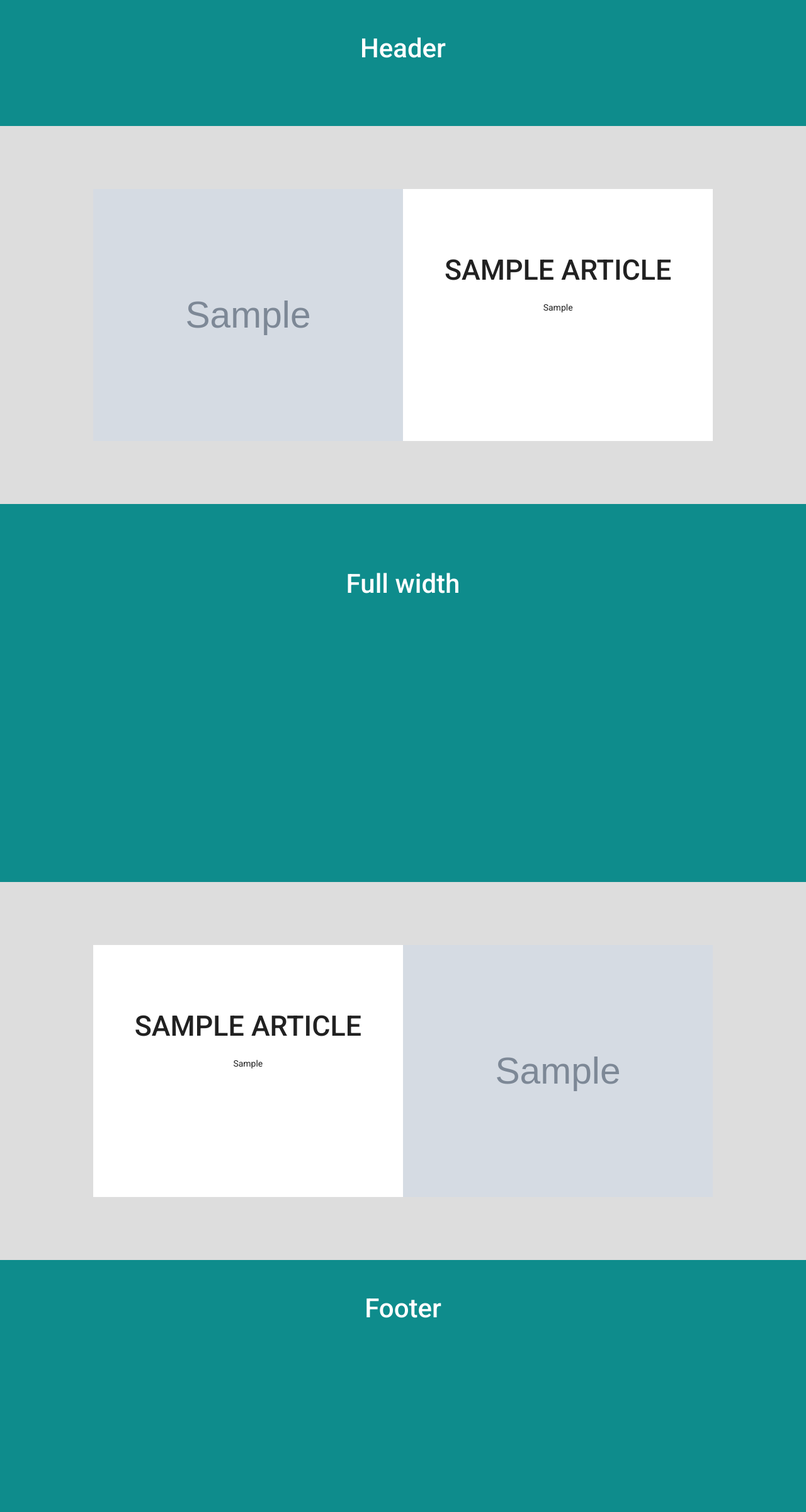
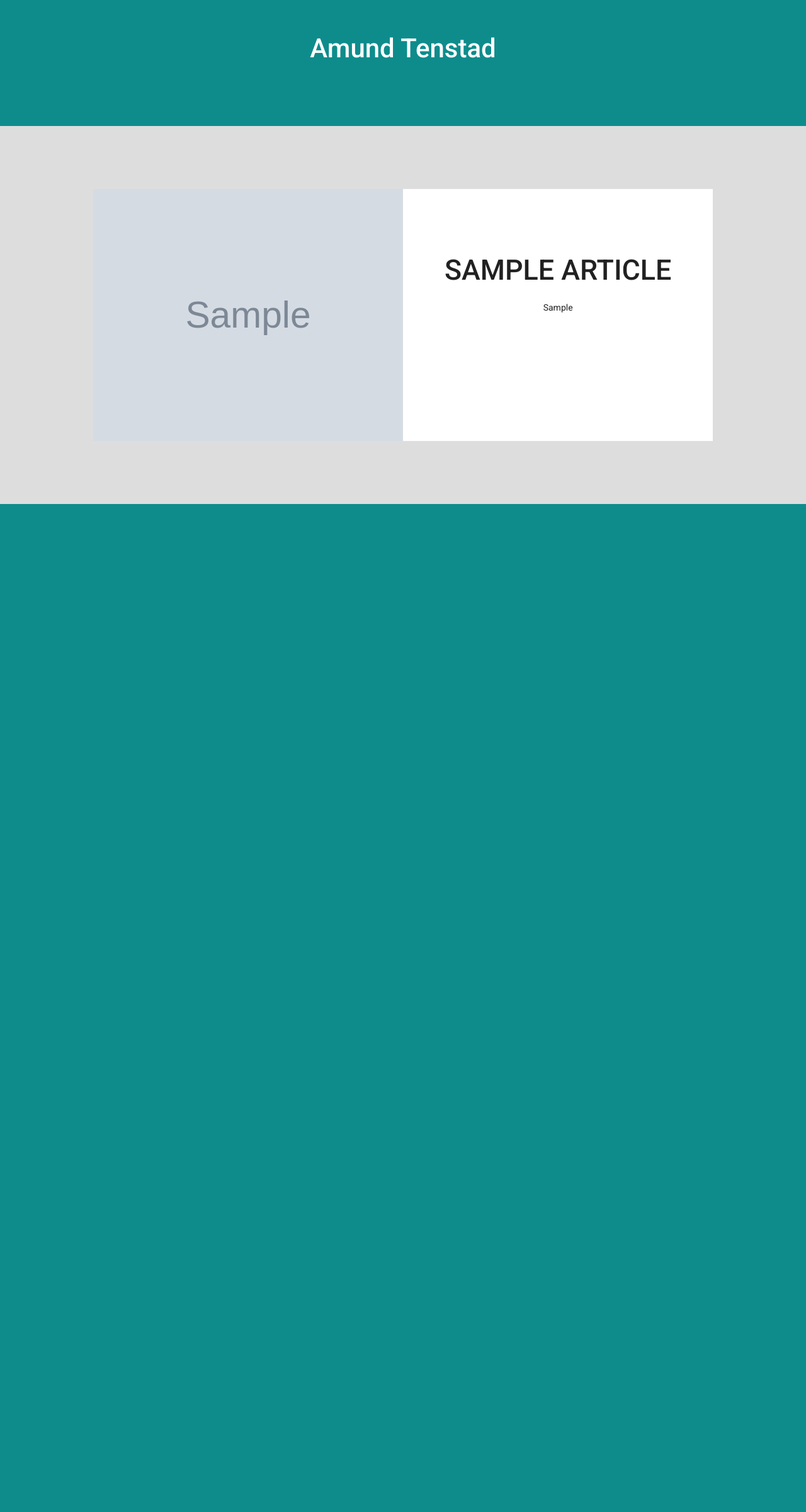
Before and after one commit to tenstad/amund_io, a Django app: page / in a window 1280 px wide. Shown: the whole page at 63% size. After the commit the page ends 800 px from the top, so only its background shows below. Run offline with Django 3.2, Linux system fonts and the light colour scheme; tables that the repository leaves empty hold one stand-in row (values such as "Sample post"); grey boxes marked "Sample" are stand-in pictures; some libraries are stand-ins or nearby versions.

Commit message:
Update index

```diff
--- a/amund_io/templates/amund_io/footer.html
+++ b/amund_io/templates/amund_io/footer.html
@@ -1,3 +1,2 @@
 <div class="footer">
-    <h2>Footer</h2>
 </div>
--- a/amund_io/templates/amund_io/header.html
+++ b/amund_io/templates/amund_io/header.html
@@ -1,3 +1,3 @@
 <div id="header">
-    <h2>Header</h2>
+    <h2>Amund Tenstad</h2>
 </div>
--- a/amund_io/templates/amund_io/index.html
+++ b/amund_io/templates/amund_io/index.html
@@ -19,19 +19,5 @@
                 {% endautoescape %}
             </atxt>
         {% endfor %}
-        <div class="full-width">
-            <h2>Full width</h2>
-        </div>
-        {% for article in articles %}
-            <aimg class="article-image">
-                <img src="{{ article.thumbnail.url }}">
-            </aimg>
-            <atxt class="article-text">
-                <h2>{{ article.title.upper }}</h2>
-                {% autoescape off %}
-                    {{ article.ingress|markdown }}
-                {% endautoescape %}
-            </atxt>
-        {% endfor %}
     </div>
 {% endblock content %}
```
